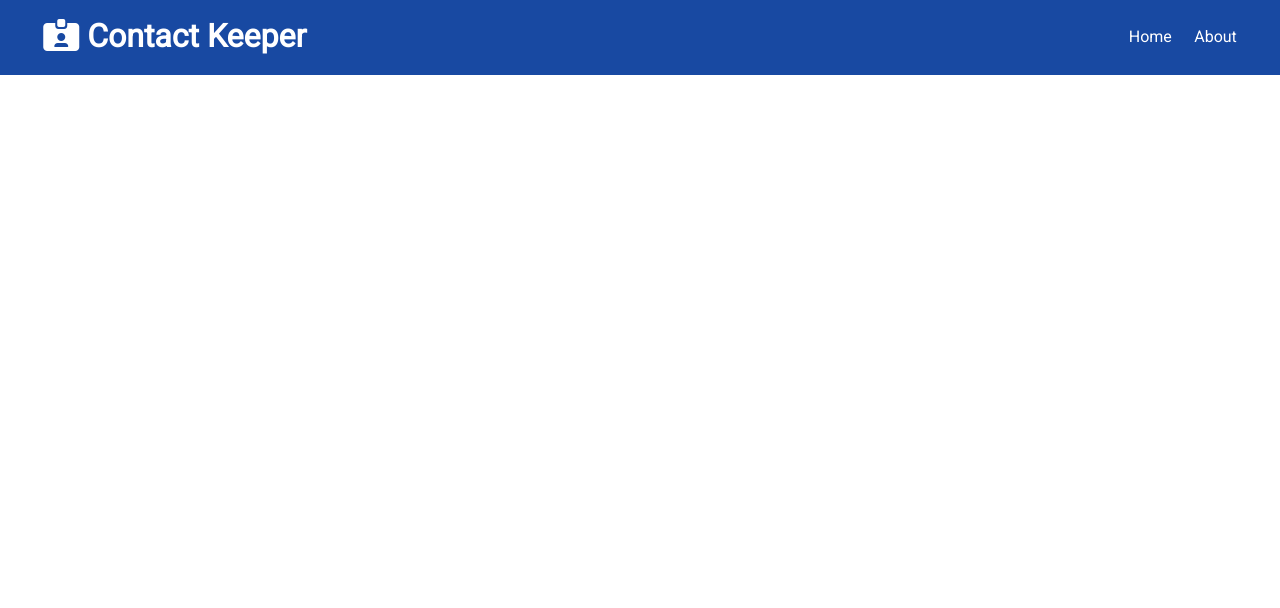
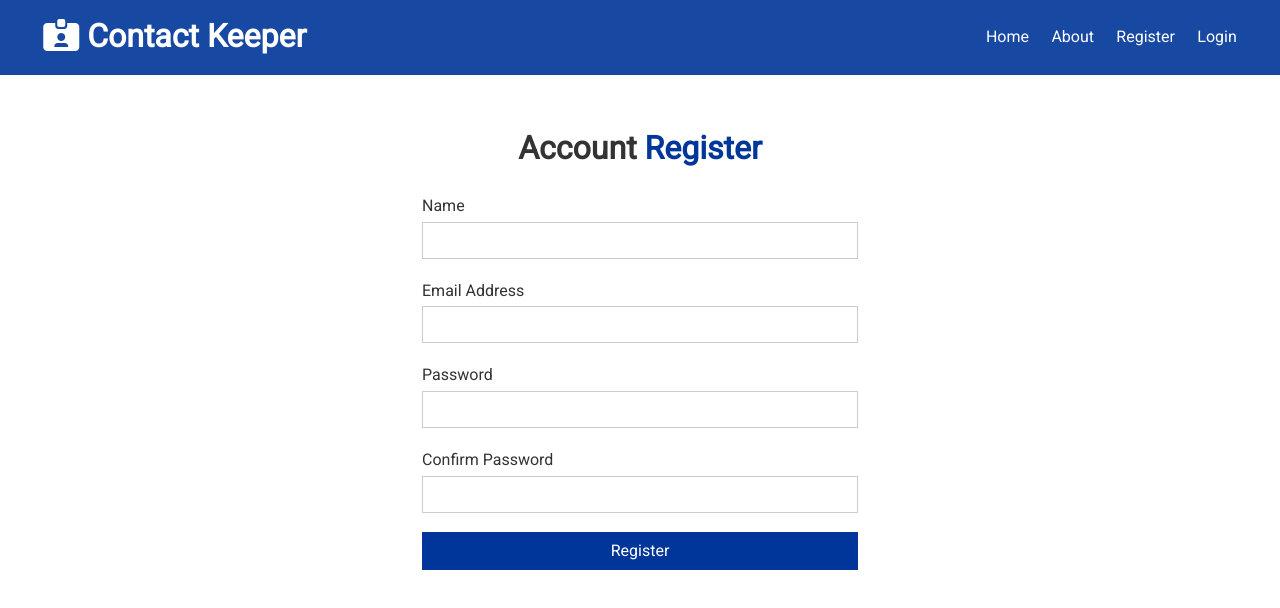
Before and after one commit to CodyKelly/contact-keeper, a React (Create React App) app in the folder client/: page /register in a window 1280 px wide. Shown: the top 608 px of the page. Built offline with nearby package versions, Linux system fonts and the light colour scheme.

Commit message:
Added register & login pages, alerts

```diff
--- a/client/src/App.js
+++ b/client/src/App.js
@@ -8,24 +8,36 @@
 import React, { Fragment } from 'react';
 import Home from './components/pages/Home';
 import About from './components/pages/About';
+import Register from './components/auth/Register';
+import Login from './components/auth/Login';
+import Alerts from './components/layout/Alerts';
 import ContactState from './context/contact/ContactState';
+import AuthState from './context/auth/AuthState';
+import AlertState from './context/alert/AlertState';
 import './App.css';
 
 const App = () => {
   return (
+    <AuthState>
+      <AlertState>
         <ContactState>
           <Router>
             <Fragment>
               <Navbar />
-          <div className="container">
+              <div className='container'>
+                <Alerts />
                 <Routes>
-              <Route path="/" element={<Home />} />
-              <Route path="/about" element={<About />} />
+                  <Route path='/' element={<Home />} />
+                  <Route path='/about' element={<About />} />
+                  <Route path='/register' element={<Register />} />
+                  <Route path='/login' element={<Login />} />
                 </Routes>
               </div>
             </Fragment>
           </Router>
         </ContactState>
+      </AlertState>
+    </AuthState>
   );
 };
 
--- /dev/null
+++ b/client/src/components/auth/Login.js
@@ -0,0 +1,52 @@
+import React, { useImperativeHandle, useState } from 'react';
+
+const Login = () => {
+  const [user, setUser] = useState({
+    email: '',
+    password: '',
+  });
+
+  const { email, password } = user;
+
+  const onChange = (e) => {
+    setUser({
+      ...user,
+      [e.target.name]: e.target.value,
+    });
+  };
+
+  const onSubmit = (e) => {
+    e.preventDefault();
+    console.log('Login submit');
+  };
+
+  return (
+    <div className='form-container'>
+      <h1>
+        Account <span className='text-primary'>Login</span>
+      </h1>
+      <form onSubmit={onSubmit}>
+        <div className='form-group'>
+          <label htmlFor='email'>Email Address</label>
+          <input type='email' name='email' value={email} onChange={onChange} />
+        </div>
+        <div className='form-group'>
+          <label htmlFor='password'>Password</label>
+          <input
+            type='password'
+            name='password'
+            value={password}
+            onChange={onChange}
+          />
+        </div>
+        <input
+          type='submit'
+          value='Login'
+          className='btn btn-primary btn-block'
+        />
+      </form>
+    </div>
+  );
+};
+
+export default Login;
--- /dev/null
+++ b/client/src/components/auth/Register.js
@@ -0,0 +1,89 @@
+import React, { useState, useContext, useEffect } from 'react';
+import { AlertContext } from '../../context/alert/alertContext';
+import { AuthContext } from '../../context/auth/authContext';
+
+const Register = () => {
+  const alertContext = useContext(AlertContext);
+  const { setAlert } = alertContext;
+
+  const authContext = useContext(AuthContext);
+  const { register, error, clearErrors } = authContext;
+
+  useEffect(() => {
+    if (error === 'User already exists') {
+      setAlert(error, 'danger');
+      clearErrors();
+    }
+  }, [error]);
+
+  const [user, setUser] = useState({
+    name: '',
+    email: '',
+    password: '',
+    password2: '',
+  });
+
+  const { name, email, password, password2 } = user;
+
+  const onChange = (e) => {
+    setUser({
+      ...user,
+      [e.target.name]: e.target.value,
+    });
+  };
+
+  const onSubmit = (e) => {
+    e.preventDefault();
+
+    if (name === '' || email === '' || password === '') {
+      setAlert('Please enter all fields', 'danger');
+    } else if (password !== password2) {
+      setAlert('Passwords do not match', 'danger');
+    } else {
+      register({ name, email, password });
+    }
+  };
+
+  return (
+    <div className='form-container'>
+      <h1>
+        Account <span className='text-primary'>Register</span>
+      </h1>
+      <form onSubmit={onSubmit}>
+        <div className='form-group'>
+          <label htmlFor='name'>Name</label>
+          <input type='text' name='name' value={name} onChange={onChange} />
+        </div>
+        <div className='form-group'>
+          <label htmlFor='email'>Email Address</label>
+          <input type='email' name='email' value={email} onChange={onChange} />
+        </div>
+        <div className='form-group'>
+          <label htmlFor='password'>Password</label>
+          <input
+            type='password'
+            name='password'
+            value={password}
+            onChange={onChange}
+          />
+        </div>
+        <div className='form-group'>
+          <label htmlFor='password2'>Confirm Password</label>
+          <input
+            type='password'
+            name='password2'
+            value={password2}
+            onChange={onChange}
+          />
+        </div>
+        <input
+          type='submit'
+          value='Register'
+          className='btn btn-primary btn-block'
+        />
+      </form>
+    </div>
+  );
+};
+
+export default Register;
--- /dev/null
+++ b/client/src/components/layout/Alerts.js
@@ -0,0 +1,22 @@
+import React, { useContext } from 'react';
+import { AlertContext } from '../../context/alert/alertContext';
+import { CSSTransition, TransitionGroup } from 'react-transition-group';
+
+const Alerts = () => {
+  const alertContext = useContext(AlertContext);
+
+  return (
+    <TransitionGroup>
+      {alertContext.alerts.length > 0 &&
+        alertContext.alerts.map((alert) => (
+          <CSSTransition key={alert.id} timeout={450} classNames='item'>
+            <div className={`alert alert-${alert.type}`}>
+              <i className='fas fa-info-circle' /> {alert.msg}
+            </div>
+          </CSSTransition>
+        ))}
+    </TransitionGroup>
+  );
+};
+
+export default Alerts;
--- a/client/src/components/layout/Navbar.js
+++ b/client/src/components/layout/Navbar.js
@@ -4,16 +4,18 @@
 
 const Navbar = ({ title, icon }) => {
   return (
-    <div className="navbar bg-primary">
+    <div className='navbar bg-primary'>
       <h1>
-        <Link to="/">
+        <Link to='/'>
           <i className={icon} /> {title}
         </Link>
       </h1>
       <ul>
         <li>
-          <Link to="/">Home</Link>
-          <Link to="/about">About</Link>
+          <Link to='/'>Home</Link>
+          <Link to='/about'>About</Link>
+          <Link to='/register'>Register</Link>
+          <Link to='/login'>Login</Link>
         </li>
       </ul>
     </div>
--- /dev/null
+++ b/client/src/context/alert/AlertState.js
@@ -0,0 +1,40 @@
+import React, { useReducer } from 'react';
+import { AlertContext } from './alertContext';
+import alertReducer from './alertReducer';
+import { v4 as uuidV4 } from 'uuid';
+import { SET_ALERT, REMOVE_ALERT } from '../types';
+
+const AlertState = (props) => {
+  const initialState = [];
+
+  const [state, dispatch] = useReducer(alertReducer, initialState);
+
+  // Set Alert
+  const setAlert = (msg, type, timeout = 5000) => {
+    const id = uuidV4();
+    dispatch({
+      type: SET_ALERT,
+      payload: { msg, type, id },
+    });
+
+    setTimeout(() => {
+      dispatch({
+        type: REMOVE_ALERT,
+        payload: id,
+      });
+    }, timeout);
+  };
+
+  return (
+    <AlertContext.Provider
+      value={{
+        alerts: state,
+        setAlert,
+      }}
+    >
+      {props.children}
+    </AlertContext.Provider>
+  );
+};
+
+export default AlertState;
--- /dev/null
+++ b/client/src/context/alert/alertContext.js
@@ -0,0 +1,3 @@
+import { createContext } from 'react';
+
+export const AlertContext = createContext();
--- /dev/null
+++ b/client/src/context/alert/alertReducer.js
@@ -0,0 +1,12 @@
+import { SET_ALERT, REMOVE_ALERT } from '../types';
+
+export default (state, action) => {
+  switch (action.type) {
+    case SET_ALERT:
+      return [...state, action.payload];
+    case REMOVE_ALERT:
+      return state.filter((alert) => alert.id !== action.payload);
+    default:
+      return state;
+  }
+};
--- /dev/null
+++ b/client/src/context/auth/AuthState.js
@@ -0,0 +1,84 @@
+import React, { useReducer } from 'react';
+import { AuthContext } from './authContext';
+import authReducer from './authReducer';
+import axios from 'axios';
+import {
+  REGISTER_SUCCESS,
+  REGISTER_FAIL,
+  USER_LOADED,
+  AUTH_ERROR,
+  LOGIN_SUCCESS,
+  LOGIN_FAIL,
+  LOGOUT,
+  CLEAR_ERRORS,
+} from '../types';
+
+const AuthState = (props) => {
+  const initialState = {
+    token: localStorage.getItem('token'),
+    isAuthenticated: null,
+    loading: true,
+    error: null,
+  };
+
+  const [state, dispatch] = useReducer(authReducer, initialState);
+
+  // Load User
+  const loadUser = () => {};
+
+  // Register User
+  const register = async (formData) => {
+    const config = {
+      headers: {
+        'Content-Type': 'application/json',
+      },
+    };
+
+    try {
+      const res = await axios.post('/api/users', formData, config);
+      dispatch({
+        type: REGISTER_SUCCESS,
+        payload: res.data,
+      });
+    } catch (error) {
+      dispatch({
+        type: REGISTER_FAIL,
+        payload: error.response.data.msg,
+      });
+    }
+  };
+
+  // Login User
+  const loginUser = () => {};
+
+  // Logout User
+  const logoutUser = () => {};
+
+  // Clear Errors
+  const clearErrors = () => {
+    dispatch({
+      type: CLEAR_ERRORS,
+    });
+  };
+
+  return (
+    <AuthContext.Provider
+      value={{
+        token: state.token,
+        isAuthenticated: state.isAuthenticated,
+        loading: state.loading,
+        user: state.user,
+        error: state.error,
+        register,
+        loadUser,
+        loginUser,
+        logoutUser,
+        clearErrors,
+      }}
+    >
+      {props.children}
+    </AuthContext.Provider>
+  );
+};
+
+export default AuthState;
--- /dev/null
+++ b/client/src/context/auth/authContext.js
@@ -0,0 +1,3 @@
+import { createContext } from 'react';
+
+export const AuthContext = createContext();
--- /dev/null
+++ b/client/src/context/auth/authReducer.js
@@ -0,0 +1,40 @@
+import {
+  REGISTER_SUCCESS,
+  REGISTER_FAIL,
+  USER_LOADED,
+  AUTH_ERROR,
+  LOGIN_SUCCESS,
+  LOGIN_FAIL,
+  LOGOUT,
+  CLEAR_ERRORS,
+} from '../types';
+
+export default (state, action) => {
+  switch (action.type) {
+    case REGISTER_SUCCESS:
+      localStorage.setItem('token', action.payload.token);
+      return {
+        ...state,
+        ...action.payload,
+        isAuthenticated: true,
+        loading: false,
+      };
+    case REGISTER_FAIL:
+      localStorage.removeItem('token');
+      return {
+        ...state,
+        isAuthenticated: null,
+        loading: false,
+        token: null,
+        user: null,
+        error: action.payload,
+      };
+    case CLEAR_ERRORS:
+      return {
+        ...state,
+        error: null,
+      };
+    default:
+      return state;
+  }
+};
--- a/client/src/context/types.js
+++ b/client/src/context/types.js
@@ -7,3 +7,11 @@
 export const CLEAR_FILTER = 'CLEAR_FILTER';
 export const SET_ALERT = 'SET_ALERT';
 export const REMOVE_ALERT = 'REMOVE_ALERT';
+export const REGISTER_SUCCESS = 'REGISTER_SUCCESS';
+export const REGISTER_FAIL = 'REGISTER_FAIL';
+export const USER_LOADED = 'USER_LOADED';
+export const AUTH_ERROR = 'AUTH_ERROR';
+export const LOGIN_SUCCESS = 'LOGIN_SUCCESS';
+export const LOGIN_FAIL = 'LOGIN_FAIL';
+export const LOGOUT = 'LOGOUT';
+export const CLEAR_ERRORS = 'CLEAR_ERRORS';
```
Lines whose indentation alone changed are shown as unchanged.
